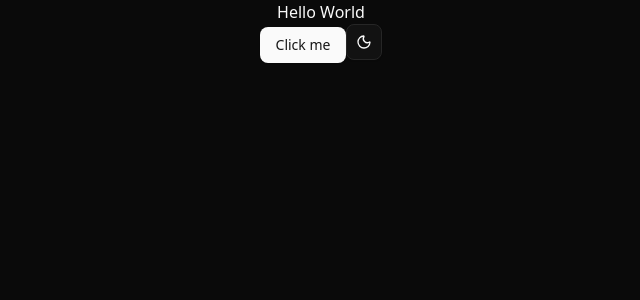
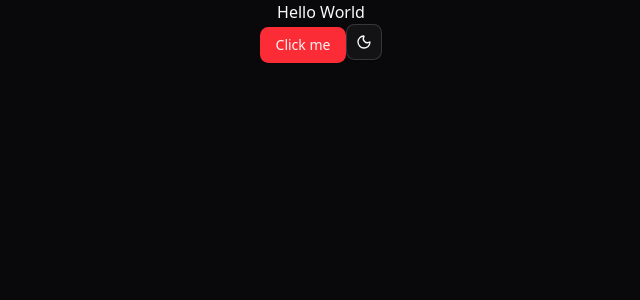
Before and after one commit to MGSimard/vite-tsrouter-ssg-experiment, a React app: page / in a window 1280 px wide. Shown: the top 300 px of the page, without its empty margins (319-959 px from the left). Built offline with nearby package versions, Linux system fonts and the light colour scheme; the HTML template or start-up script is replaced by a standard one.

Commit message:
Red theme

```diff
--- a/src/_styles/global.css
+++ b/src/_styles/global.css
@@ -4,74 +4,72 @@
 @custom-variant dark (&:is(.dark *));
 
 :root {
+  --radius: 0.65rem;
   --background: oklch(1 0 0);
-  --foreground: oklch(0.145 0 0);
+  --foreground: oklch(0.141 0.005 285.823);
   --card: oklch(1 0 0);
-  --card-foreground: oklch(0.145 0 0);
+  --card-foreground: oklch(0.141 0.005 285.823);
   --popover: oklch(1 0 0);
-  --popover-foreground: oklch(0.145 0 0);
-  --primary: oklch(0.205 0 0);
-  --primary-foreground: oklch(0.985 0 0);
-  --secondary: oklch(0.97 0 0);
-  --secondary-foreground: oklch(0.205 0 0);
-  --muted: oklch(0.97 0 0);
-  --muted-foreground: oklch(0.556 0 0);
-  --accent: oklch(0.97 0 0);
-  --accent-foreground: oklch(0.205 0 0);
+  --popover-foreground: oklch(0.141 0.005 285.823);
+  --primary: oklch(0.637 0.237 25.331);
+  --primary-foreground: oklch(0.971 0.013 17.38);
+  --secondary: oklch(0.967 0.001 286.375);
+  --secondary-foreground: oklch(0.21 0.006 285.885);
+  --muted: oklch(0.967 0.001 286.375);
+  --muted-foreground: oklch(0.552 0.016 285.938);
+  --accent: oklch(0.967 0.001 286.375);
+  --accent-foreground: oklch(0.21 0.006 285.885);
   --destructive: oklch(0.577 0.245 27.325);
-  --destructive-foreground: oklch(0.577 0.245 27.325);
-  --border: oklch(0.922 0 0);
-  --input: oklch(0.922 0 0);
-  --ring: oklch(0.708 0 0);
+  --border: oklch(0.92 0.004 286.32);
+  --input: oklch(0.92 0.004 286.32);
+  --ring: oklch(0.637 0.237 25.331);
   --chart-1: oklch(0.646 0.222 41.116);
   --chart-2: oklch(0.6 0.118 184.704);
   --chart-3: oklch(0.398 0.07 227.392);
   --chart-4: oklch(0.828 0.189 84.429);
   --chart-5: oklch(0.769 0.188 70.08);
-  --radius: 0.625rem;
   --sidebar: oklch(0.985 0 0);
-  --sidebar-foreground: oklch(0.145 0 0);
-  --sidebar-primary: oklch(0.205 0 0);
-  --sidebar-primary-foreground: oklch(0.985 0 0);
-  --sidebar-accent: oklch(0.97 0 0);
-  --sidebar-accent-foreground: oklch(0.205 0 0);
-  --sidebar-border: oklch(0.922 0 0);
-  --sidebar-ring: oklch(0.708 0 0);
+  --sidebar-foreground: oklch(0.141 0.005 285.823);
+  --sidebar-primary: oklch(0.637 0.237 25.331);
+  --sidebar-primary-foreground: oklch(0.971 0.013 17.38);
+  --sidebar-accent: oklch(0.967 0.001 286.375);
+  --sidebar-accent-foreground: oklch(0.21 0.006 285.885);
+  --sidebar-border: oklch(0.92 0.004 286.32);
+  --sidebar-ring: oklch(0.637 0.237 25.331);
 }
 
 .dark {
-  --background: oklch(0.145 0 0);
+  --background: oklch(0.141 0.005 285.823);
   --foreground: oklch(0.985 0 0);
-  --card: oklch(0.145 0 0);
+  --card: oklch(0.21 0.006 285.885);
   --card-foreground: oklch(0.985 0 0);
-  --popover: oklch(0.145 0 0);
+  --popover: oklch(0.21 0.006 285.885);
   --popover-foreground: oklch(0.985 0 0);
-  --primary: oklch(0.985 0 0);
-  --primary-foreground: oklch(0.205 0 0);
-  --secondary: oklch(0.269 0 0);
+  --primary: oklch(0.637 0.237 25.331);
+  --primary-foreground: oklch(0.971 0.013 17.38);
+  --secondary: oklch(0.274 0.006 286.033);
   --secondary-foreground: oklch(0.985 0 0);
-  --muted: oklch(0.269 0 0);
-  --muted-foreground: oklch(0.708 0 0);
-  --accent: oklch(0.269 0 0);
+  --muted: oklch(0.274 0.006 286.033);
+  --muted-foreground: oklch(0.705 0.015 286.067);
+  --accent: oklch(0.274 0.006 286.033);
   --accent-foreground: oklch(0.985 0 0);
-  --destructive: oklch(0.396 0.141 25.723);
-  --destructive-foreground: oklch(0.637 0.237 25.331);
-  --border: oklch(0.269 0 0);
-  --input: oklch(0.269 0 0);
-  --ring: oklch(0.439 0 0);
+  --destructive: oklch(0.704 0.191 22.216);
+  --border: oklch(1 0 0 / 10%);
+  --input: oklch(1 0 0 / 15%);
+  --ring: oklch(0.637 0.237 25.331);
   --chart-1: oklch(0.488 0.243 264.376);
   --chart-2: oklch(0.696 0.17 162.48);
   --chart-3: oklch(0.769 0.188 70.08);
   --chart-4: oklch(0.627 0.265 303.9);
   --chart-5: oklch(0.645 0.246 16.439);
-  --sidebar: oklch(0.205 0 0);
+  --sidebar: oklch(0.21 0.006 285.885);
   --sidebar-foreground: oklch(0.985 0 0);
-  --sidebar-primary: oklch(0.488 0.243 264.376);
-  --sidebar-primary-foreground: oklch(0.985 0 0);
-  --sidebar-accent: oklch(0.269 0 0);
+  --sidebar-primary: oklch(0.637 0.237 25.331);
+  --sidebar-primary-foreground: oklch(0.971 0.013 17.38);
+  --sidebar-accent: oklch(0.274 0.006 286.033);
   --sidebar-accent-foreground: oklch(0.985 0 0);
-  --sidebar-border: oklch(0.269 0 0);
-  --sidebar-ring: oklch(0.439 0 0);
+  --sidebar-border: oklch(1 0 0 / 10%);
+  --sidebar-ring: oklch(0.637 0.237 25.331);
 }
 
 @theme inline {
--- a/vite.config.ts
+++ b/vite.config.ts
@@ -4,7 +4,6 @@ import { tanstackRouter } from "@tanstack/router-plugin/vite";
 import viteReact from "@vitejs/plugin-react";
 import tailwindcss from "@tailwindcss/vite";
 import { resolve } from "node:path";
-
 
 // https://vitejs.dev/config/
 export default defineConfig({
```
